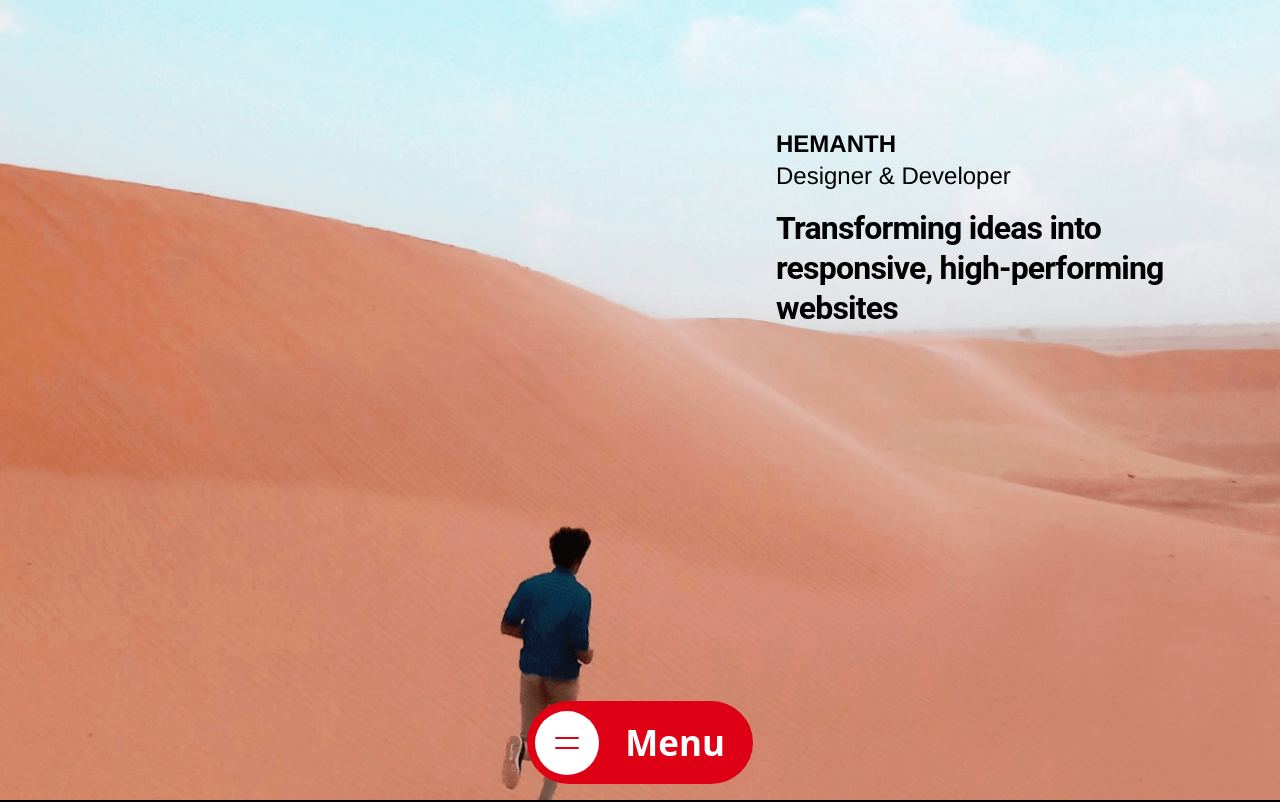
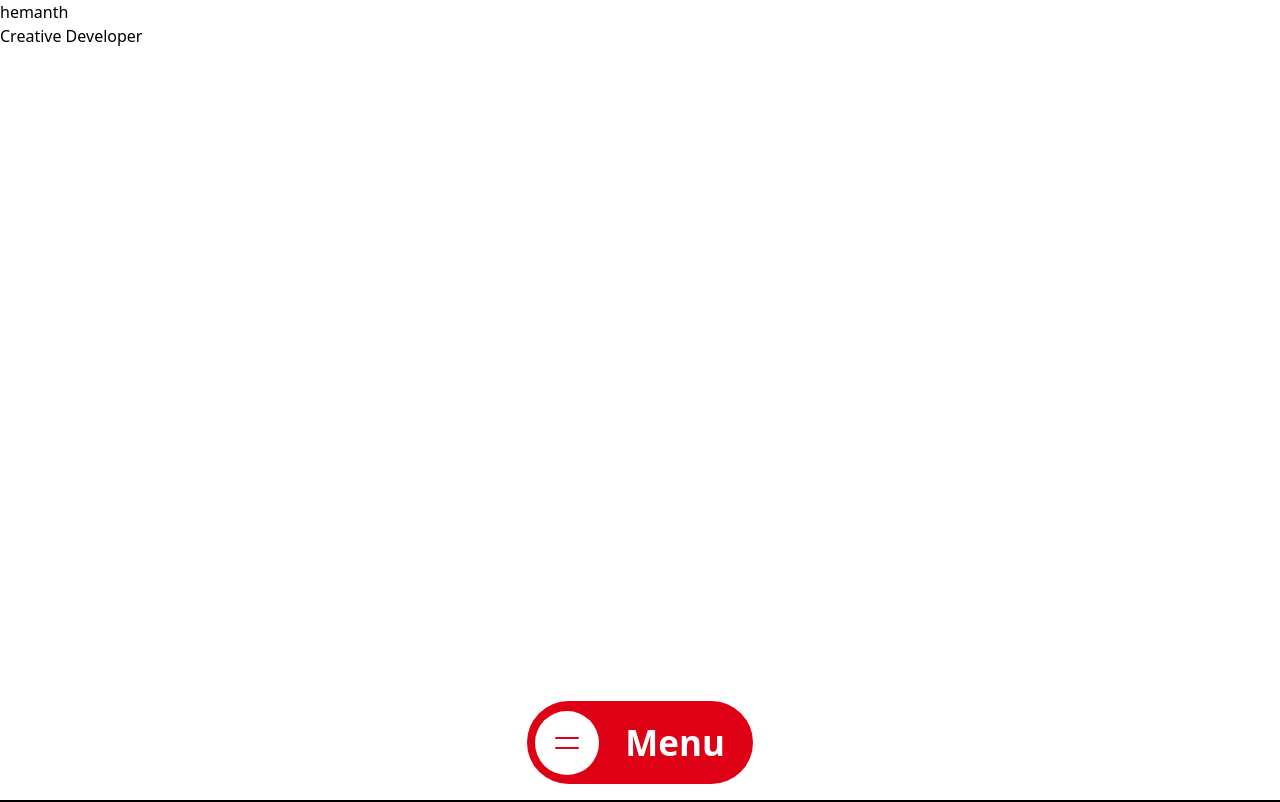
Before and after one commit to hemanthio/animations-, a Next.js app: page / in a window 1280 px wide. Shown: the top 802 px of the page. Built offline with nearby package versions, Linux system fonts and the light colour scheme.

Commit message:
first commit

```diff
--- a/app/page.js
+++ b/app/page.js
@@ -40,24 +40,14 @@ requestAnimationFrame(raf)
 
     <>
 
+  <div className='h-screen bg-white'>
+  <h1>hemanth</h1>
+  <h1>Creative Developer</h1>
+  </div>
 
 
-    <div className='relative w-full h-screen overflow-hidden'>
-      <Image
-        src={img}
-        alt="Picture of the author"
-        layout="fill"
-        objectFit="cover"
-        className='w-full h-full'
-      />
-    </div>
 
 
-<div className='absolute top-32  right-16 '>
-<h1 className='text-2xl  uppercase font-bold font-[helvetica]'>Hemanth</h1>
-<h1 className='text-2xl pb-4  font-[helvetica]'>Designer &amp; Developer</h1>
-<h2 className='text-[32px]  w-[440px] leading-tight font-bold font-[roboto] tracking-tight'>Transforming ideas into responsive, high-performing websites</h2>
-</div>
 
     <Hamburger />
 
```
Also changed, not shown: components/DynamicIsland.tsx (added).
